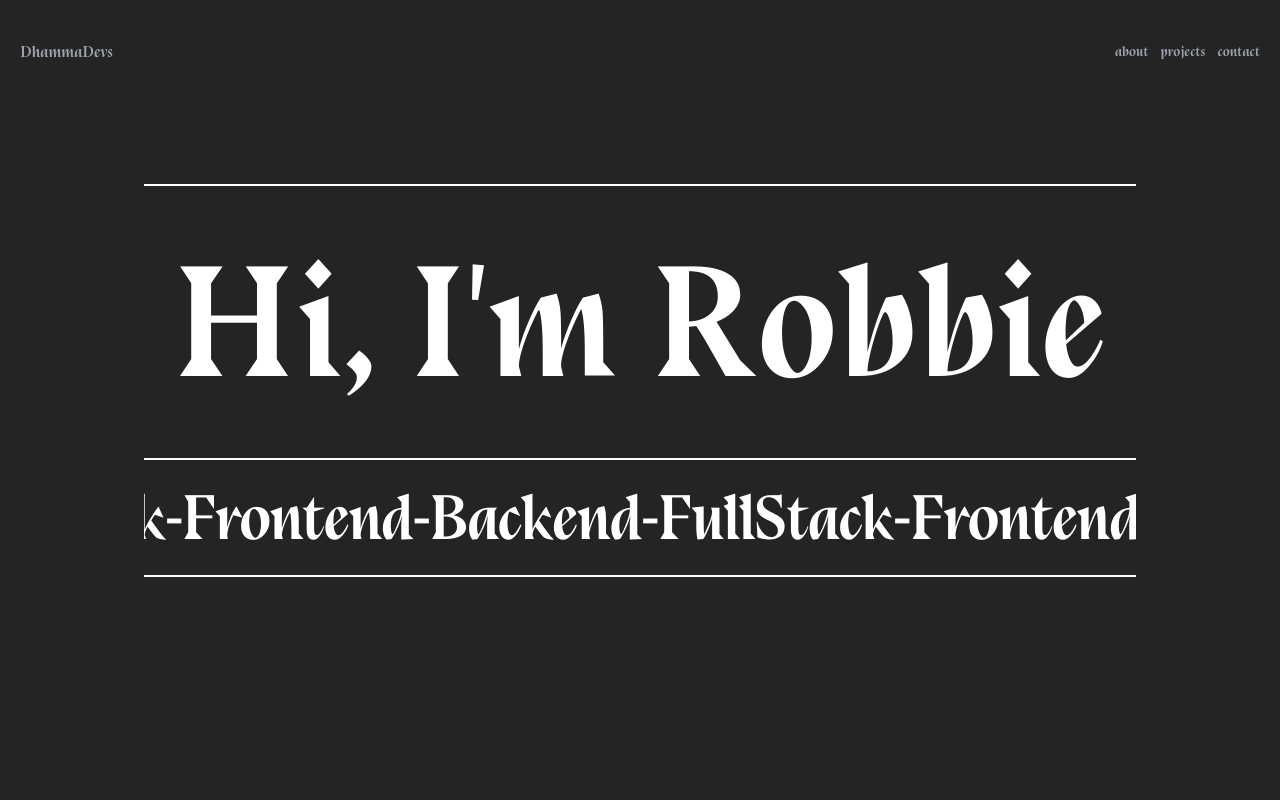
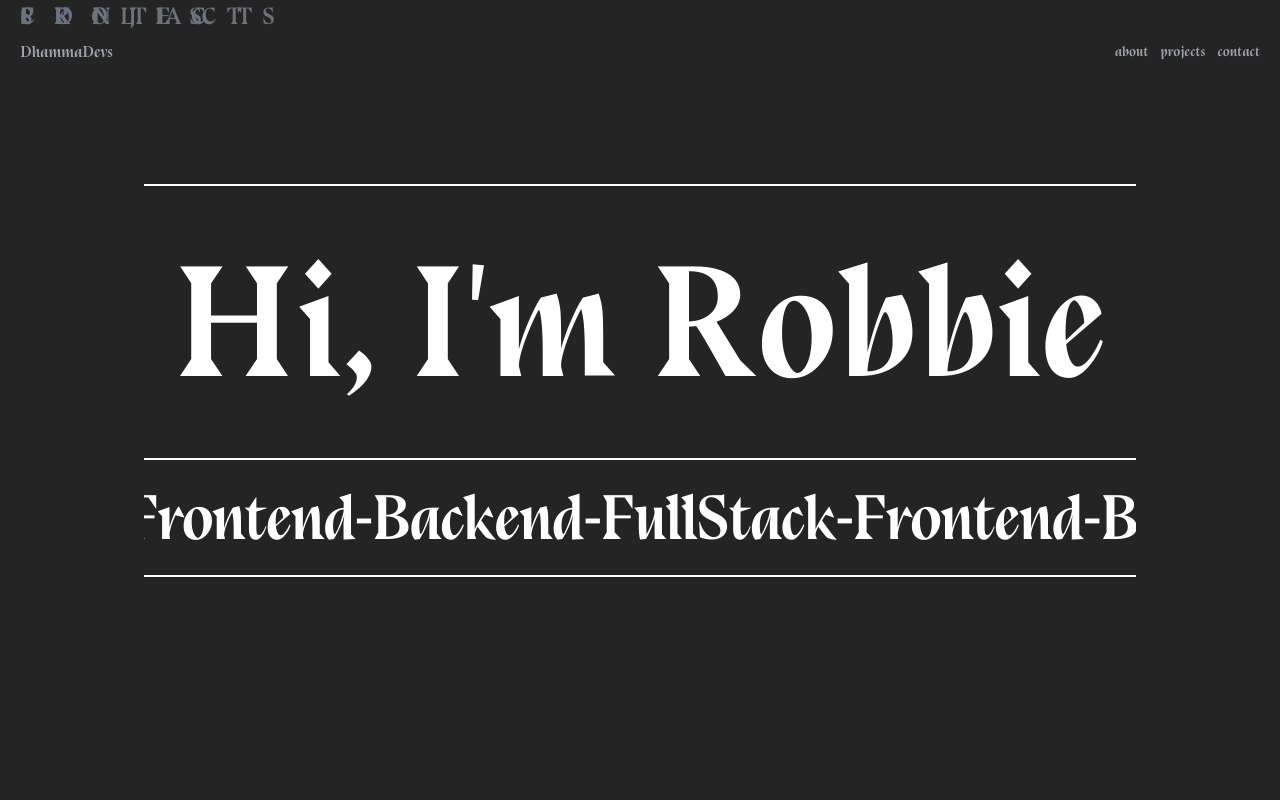
Before and after one commit to RobbieProkop/portfolio, a Next.js app: page / in a window 1280 px wide. Shown: the top 800 px of the page. Built offline with nearby package versions, Linux system fonts and the light colour scheme.

Commit message:
add base styles to skills project contact

```diff
--- a/components/Contact.tsx
+++ b/components/Contact.tsx
@@ -1,5 +1,11 @@
 type Props = {};
 const Contact = (props: Props) => {
-  return <div>Contact</div>;
+  return (
+    <div className="h-screen">
+      <h3 className="absolute top-0 uppercase tracking-[20px] text-gray-500 text-2xl mb-5">
+        Contact
+      </h3>
+    </div>
+  );
 };
 export default Contact;
--- a/components/ExpCard.tsx
+++ b/components/ExpCard.tsx
@@ -9,7 +9,7 @@ const ExpCard = (props: Props) => {
       initial={{ y: 0 }}
       whileHover={{ y: -50 }}
       transition={{ duration: 0.5 }}
-      className="flex flex-col rounded-lg items-center space-y-7 flex-shrink-0 w-[450px] bg-[#292929] px-6 py-8 opacity-50 hover:opacity-100 cursor-pointer transition-opacity duration-200 overflow-hidden mt-20"
+      className="flex flex-col rounded-lg items-center space-y-7 flex-shrink-0 w-[450px] bg-[#292929] px-6 py-8 opacity-50 hover:opacity-100 cursor-pointer transition-opacity duration-200 overflow-hidden"
     >
       <motion.div
         initial={{ y: -100, opacity: 0 }}
--- a/components/Experience.tsx
+++ b/components/Experience.tsx
@@ -10,7 +10,7 @@ const Experience = (props: Props) => {
       transition={{ duration: 1.5 }}
       className="h-screen flex relative  overflow-hidden flex-col text-left md:flex-row max-w-full px-10 justify-evenly items-center mx-auto scroll-smooth"
     >
-      <h3 className="absolute top-0 uppercase tracking-[20px] text-gray-500 text-2xl">
+      <h3 className="absolute top-0 uppercase tracking-[20px] text-gray-500 text-2xl mb-5">
         Experience
       </h3>
 
--- a/components/Footer.tsx
+++ b/components/Footer.tsx
@@ -1,5 +1,5 @@
 type Props = {};
 const Footer = (props: Props) => {
-  return <div>Footer</div>;
+  return <div className="h-20">Footer</div>;
 };
 export default Footer;
--- a/components/Projects.tsx
+++ b/components/Projects.tsx
@@ -1,5 +1,11 @@
 type Props = {};
 const Projects = (props: Props) => {
-  return <div>Projects</div>;
+  return (
+    <div className="h-screen">
+      <h3 className="absolute top-0 uppercase tracking-[20px] text-gray-500 text-2xl mb-5">
+        Projects
+      </h3>
+    </div>
+  );
 };
 export default Projects;
--- a/components/Skills.tsx
+++ b/components/Skills.tsx
@@ -1,5 +1,11 @@
 type Props = {};
 const Skills = (props: Props) => {
-  return <div>Skills</div>;
+  return (
+    <div className="h-screen">
+      <h3 className="absolute top-0 uppercase tracking-[20px] text-gray-500 text-2xl mb-5">
+        Skills
+      </h3>
+    </div>
+  );
 };
 export default Skills;
--- a/pages/index.tsx
+++ b/pages/index.tsx
@@ -33,7 +33,7 @@ const Home: NextPage = () => {
         <Experience />
       </section>
       {/* Skills */}
-      <section id="skills">
+      <section id="skills" className="snap-start">
         <Skills />
       </section>
       {/* Projects */}
```
